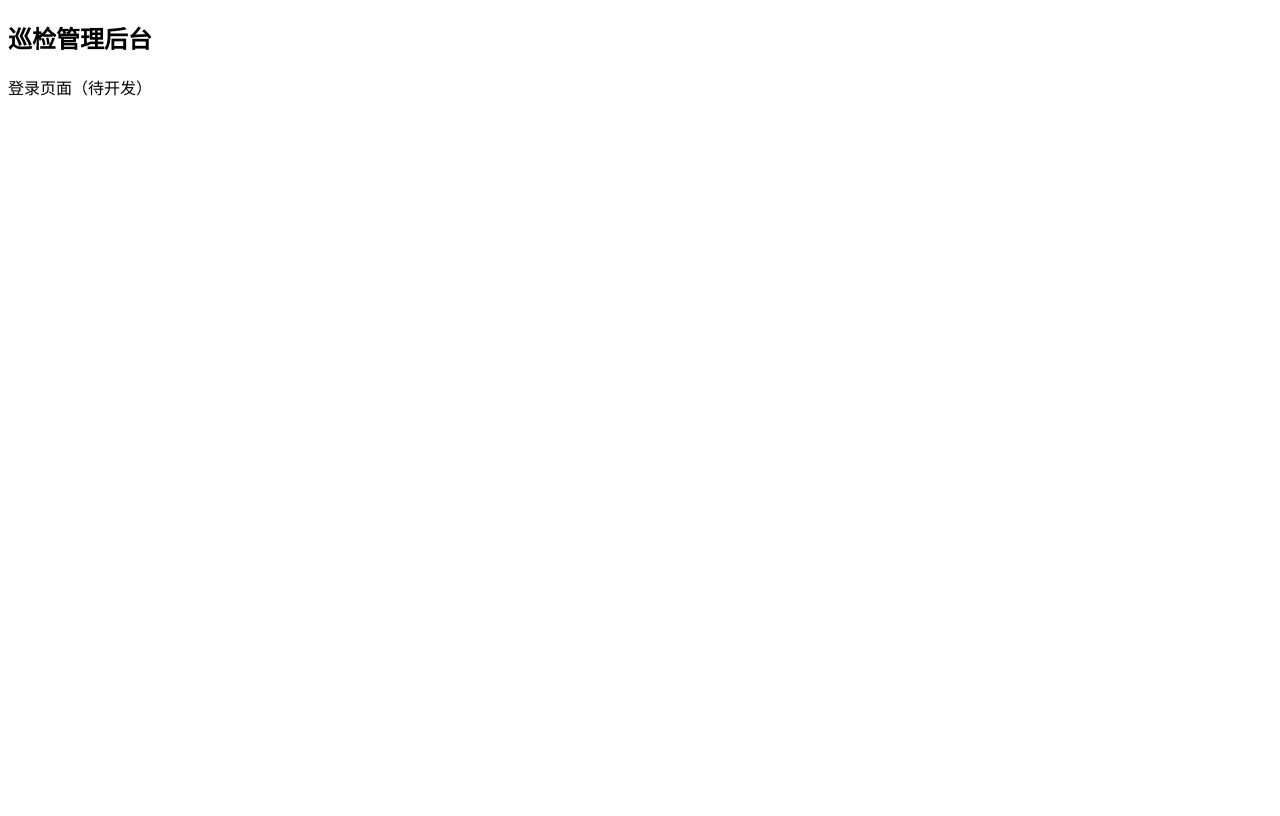
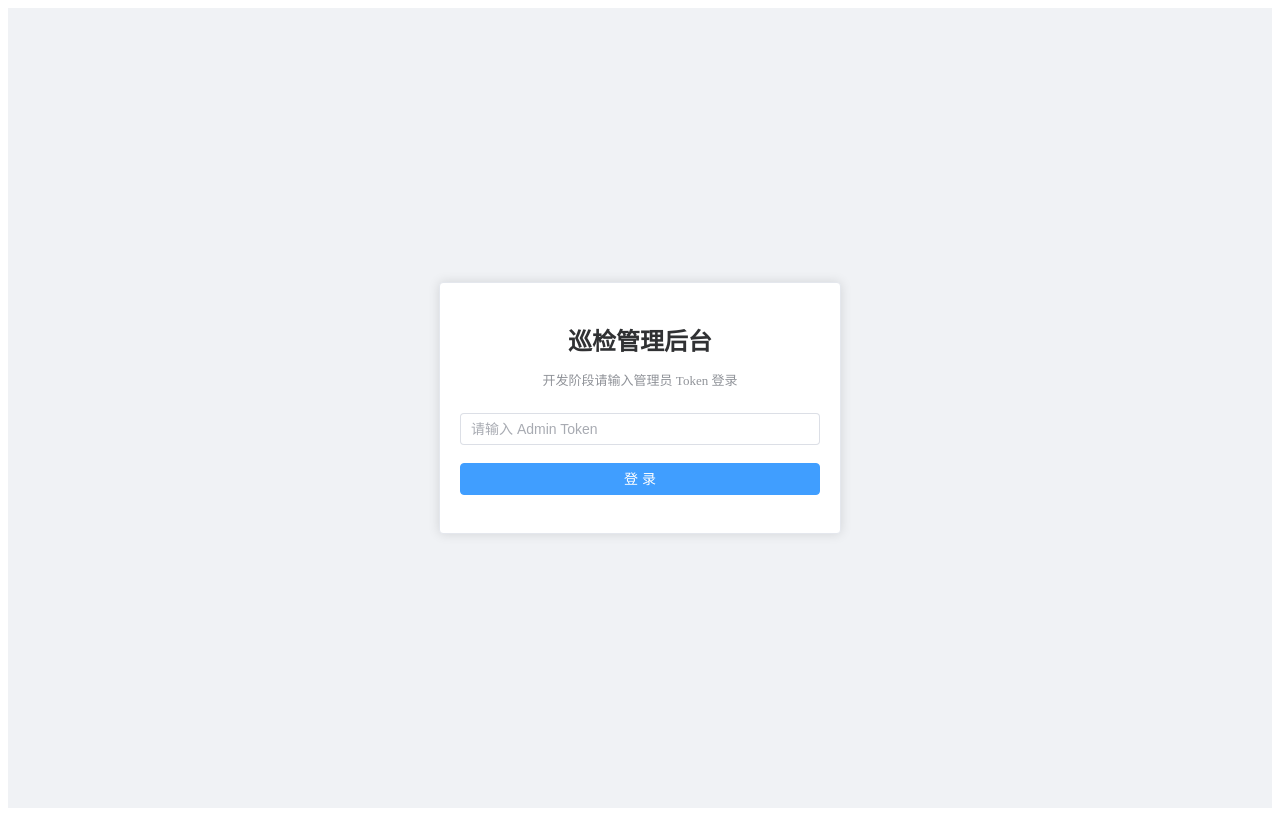
Before and after one commit to kamiweiwei12/GuanLi-system-miniprogram, a Vue app in the folder admin/: page /login in a window 1280 px wide. Built offline with nearby package versions, Linux system fonts and the light colour scheme.

Commit message:
feat(phase10.5.5): implement admin token login

```diff
--- a/admin/src/router/index.ts
+++ b/admin/src/router/index.ts
@@ -39,13 +39,23 @@ const router = createRouter({
     routes,
 });
 
-// 全局路由守卫：无 token 时跳转登录页
+// 全局路由守卫
 router.beforeEach((to, _from, next) => {
     const token = getToken();
-    if (to.path !== '/login' && !token) {
-        next('/login');
+    if (to.path === '/login') {
+        // 已登录用户访问登录页 → 跳转 dashboard
+        if (token) {
+            next('/dashboard');
+        } else {
+            next();
+        }
     } else {
-        next();
+        // 未登录用户访问后台页面 → 跳转登录页
+        if (!token) {
+            next('/login');
+        } else {
+            next();
+        }
     }
 });
 
--- a/admin/src/views/Login.vue
+++ b/admin/src/views/Login.vue
@@ -1,9 +1,98 @@
 <template>
-  <div class="login-container">
-    <h2>巡检管理后台</h2>
-    <p>登录页面（待开发）</p>
+  <div class="login-wrapper">
+    <el-card class="login-card">
+      <h2 class="login-title">巡检管理后台</h2>
+      <p class="login-desc">开发阶段请输入管理员 Token 登录</p>
+      <el-form @submit.prevent="handleLogin">
+        <el-form-item>
+          <el-input
+            v-model="token"
+            type="password"
+            placeholder="请输入 Admin Token"
+            show-password
+            @keyup.enter="handleLogin"
+          />
+        </el-form-item>
+        <el-form-item>
+          <el-button
+            type="primary"
+            :loading="loading"
+            style="width: 100%"
+            @click="handleLogin"
+          >
+            登 录
+          </el-button>
+        </el-form-item>
+      </el-form>
+    </el-card>
   </div>
 </template>
 
 <script setup lang="ts">
+import { ref } from 'vue';
+import { useRouter } from 'vue-router';
+import { ElMessage } from 'element-plus';
+import { setToken } from '@/utils/storage';
+import http from '@/api/request';
+
+const router = useRouter();
+const token = ref('');
+const loading = ref(false);
+
+async function handleLogin() {
+  const value = token.value.trim();
+  if (!value) {
+    ElMessage.warning('请输入 Token');
+    return;
+  }
+
+  loading.value = true;
+  try {
+    // 保存 token
+    setToken(value);
+
+    // 验证 token（调用 statistics 接口）
+    await http.get('/statistics');
+
+    ElMessage.success('登录成功');
+    router.push('/dashboard');
+  } catch (err: any) {
+    // 清除无效 token
+    setToken(''); // 临时保存空值触发 removeToken
+    localStorage.removeItem('inspection_admin_token');
+
+    if (err?.response?.status === 403) {
+      ElMessage.error('当前账号无管理员权限');
+    } else if (err?.response?.status === 401) {
+      ElMessage.error('Token 无效');
+    } else {
+      ElMessage.error(err?.message || 'Token 无效或网络错误');
+    }
+  } finally {
+    loading.value = false;
+  }
+}
 </script>
+
+<style scoped>
+.login-wrapper {
+  display: flex;
+  justify-content: center;
+  align-items: center;
+  min-height: 100vh;
+  background: #f0f2f5;
+}
+.login-card {
+  width: 400px;
+}
+.login-title {
+  text-align: center;
+  margin-bottom: 8px;
+}
+.login-desc {
+  text-align: center;
+  color: #909399;
+  font-size: 13px;
+  margin-bottom: 24px;
+}
+</style>
```
